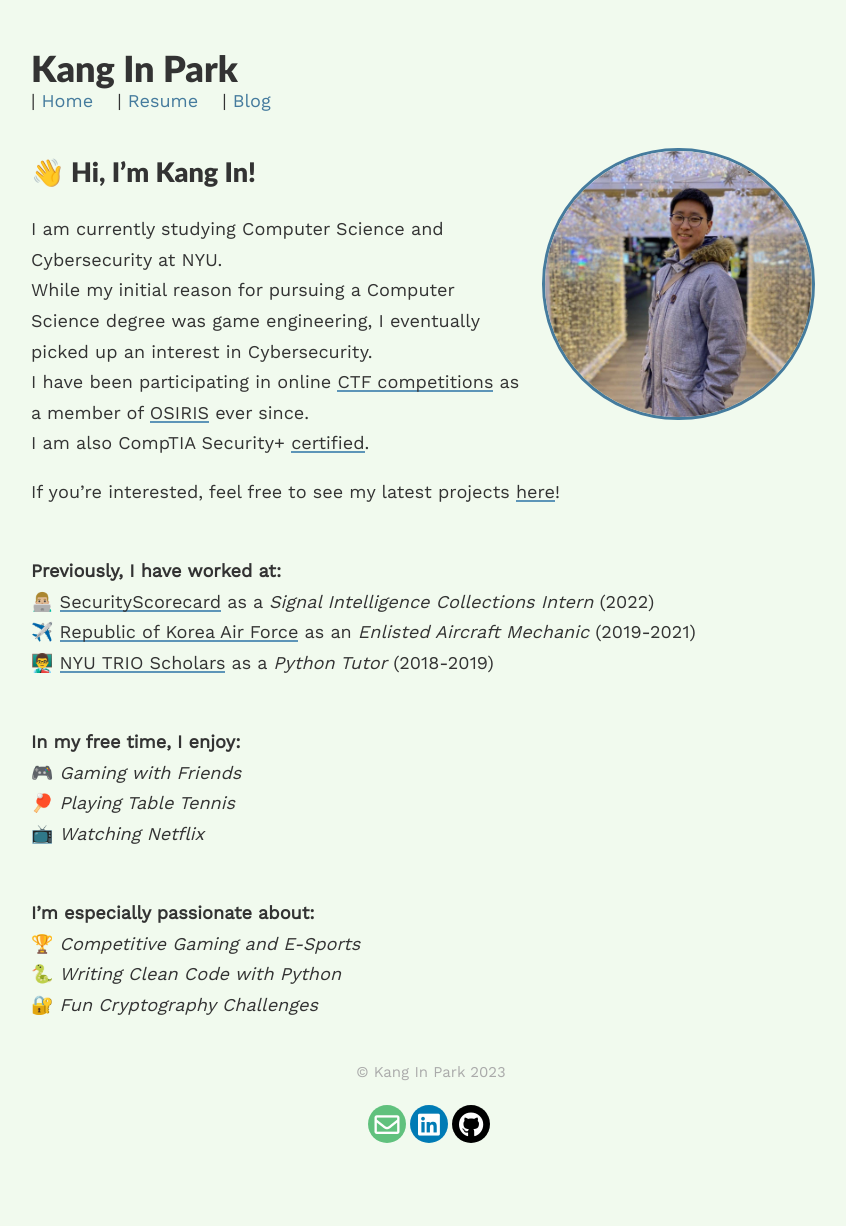
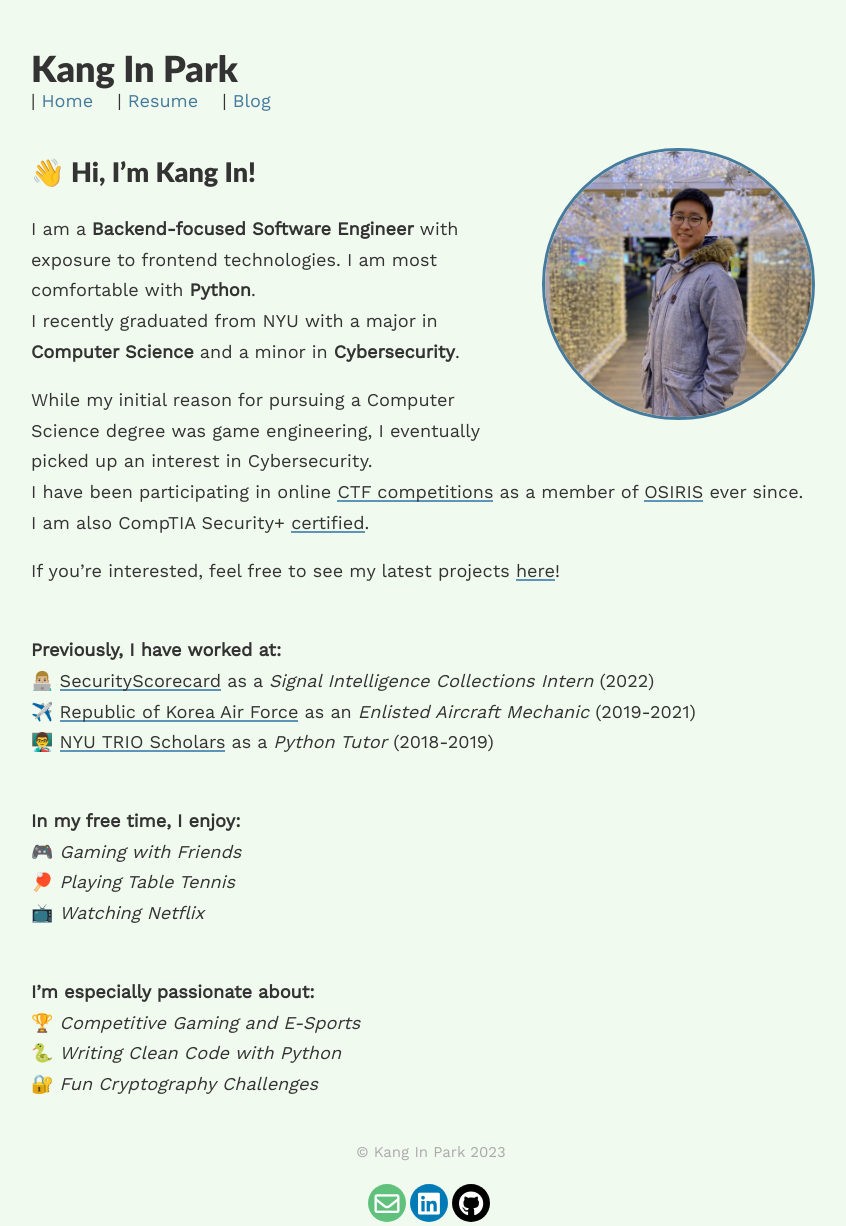
Before and after one commit to kip218/blog, a Jekyll site: the page built from index.md, in a window 1280 px wide. Shown: the whole page, without its empty margins (209-1055 px from the left). Built offline with Jekyll 4.4.1, drawn with Linux system fonts in a browser that asks for light colours; nearby versions of some CDN libraries; our own code applies the rules of GitHub Pages for plain Markdown files; before the commit the page ends 1147 px from its top, so only the background shows below that.

Commit message:
updated front page

```diff
--- a/index.md
+++ b/index.md
@@ -9,7 +9,9 @@ published: true
 
 
 # 👋 Hi, I'm Kang In!
-I am currently studying Computer Science and Cybersecurity at NYU. \\
+I am a **Backend-focused Software Engineer** with exposure to frontend technologies. I am most comfortable with **Python**.\\
+I recently graduated from NYU with a major in **Computer Science** and a minor in **Cybersecurity**.
+
 While my initial reason for pursuing a Computer Science degree was game engineering, I eventually picked up an interest in Cybersecurity. \\
 I have been participating in online [CTF competitions](https://ctftime.org/ctf-wtf/){:target="_blank"} as a member of [OSIRIS](https://osiris.cyber.nyu.edu/){:target="_blank"} ever since. \\
 I am also CompTIA Security+ [certified](/assets/CompTIA_Certificate.pdf){:target="_blank"}.
```
